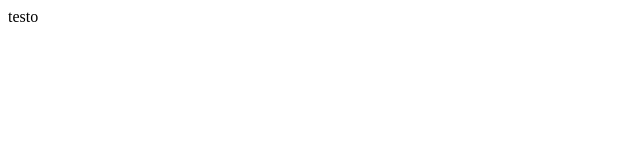
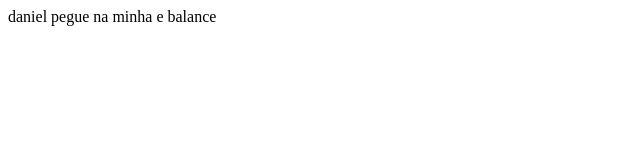
Before and after one commit to th3-Rocha/Login-Page, a plain HTML site: page index.html in a window 1280 px wide. Shown: the whole page, without its empty margins (0-640 px from the left). Drawn offline with Linux system fonts and the light colour scheme.

Commit message:
Update index.html

```diff
--- a/index.html
+++ b/index.html
@@ -1 +1 @@
-<h>testo</h>
+<h>daniel pegue na minha e balance</h>
```
